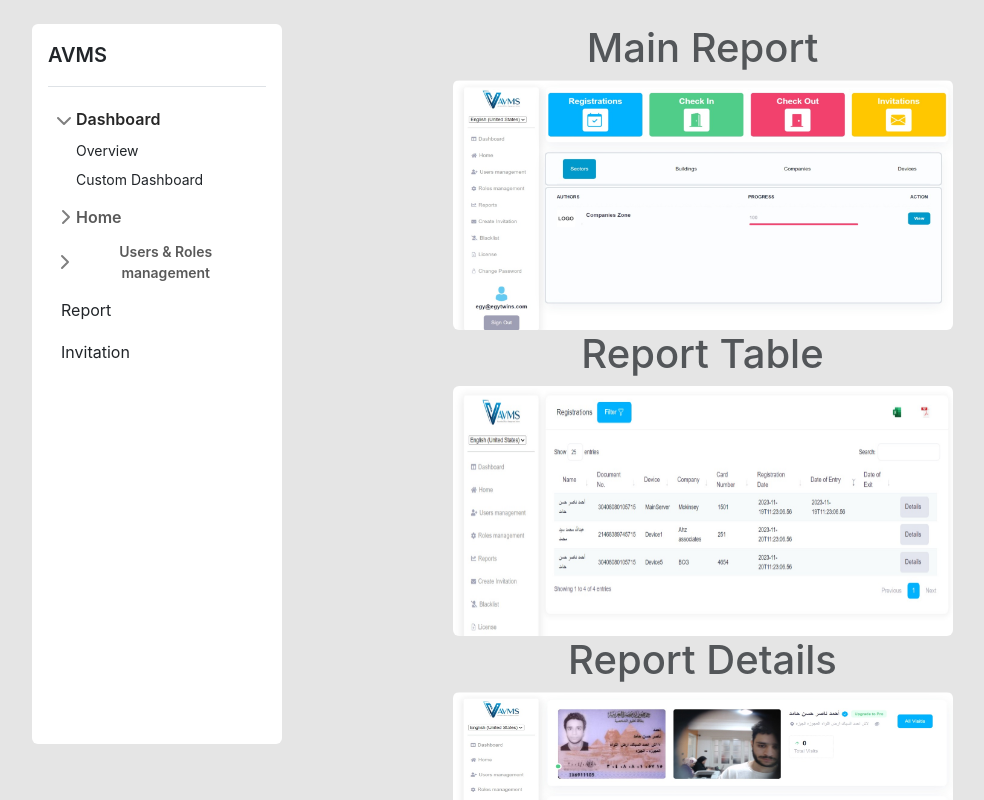
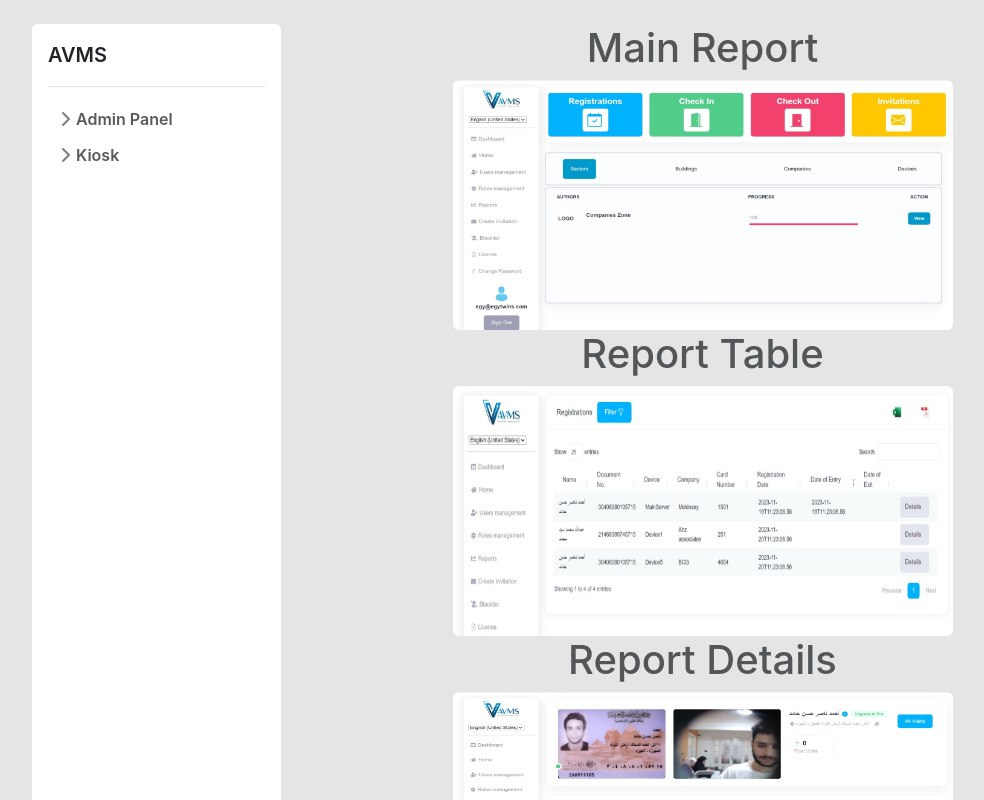
Before and after one commit to Ahmed-Nasser99/AVMS_Docs, a React (Create React App) app: page /#/report in a window 1280 px wide. Shown: the top 800 px of the page, without its empty margins (4-988 px from the left). Built offline with nearby package versions, Linux system fonts and the light colour scheme.

Commit message:
Change Sidebar Tabs

```diff
--- a/package.json
+++ b/package.json
@@ -2,6 +2,7 @@
   "name": "docs",
   "version": "0.1.0",
   "private": true,
+  "homepage": "./",
   "dependencies": {
     "@fortawesome/fontawesome-free": "^6.4.2",
     "@testing-library/jest-dom": "^5.17.0",
--- a/src/Components/Image/Image.jsx
+++ b/src/Components/Image/Image.jsx
@@ -1,10 +1,10 @@
 import React from "react";
 import ModalToViewImage from "../../utilities/ModalToViewImage/ModalToViewImage";
 
-export default function Image({ src, alt, className }) {
+export default function Image({ src, alt, className, modalImage }) {
   return (
     <>
-      <ModalToViewImage src={src} />
+      <ModalToViewImage src={modalImage || src} />
       <img
         src={src}
         alt={alt}
@@ -12,9 +12,6 @@ export default function Image({ src, alt, className }) {
         className={className}
         data-bs-toggle="modal"
         data-bs-target="#exampleModal"
-        onClick={() => {
-          console.log("CLICK");
-        }}
       />
     </>
   );
--- a/src/Components/Layout/Layout.jsx
+++ b/src/Components/Layout/Layout.jsx
@@ -4,8 +4,8 @@ import { Outlet } from "react-router-dom";
 
 export default function Layout() {
   return (
-    <div className="container m-0">
-      <div className="row p-4">
+    <div className="container m-0 container-h">
+      <div className="row p-4 h-100 row-h">
         <div className="col-md-3">
           <Sidebar />
         </div>
--- a/src/Components/Sidebar/Sidebar.jsx
+++ b/src/Components/Sidebar/Sidebar.jsx
@@ -7,23 +7,36 @@ import UsersRoles from "../../Tabs Category/Users&Roles/Users&Roles";
 export default function Sidebar({ setDisplaySidebar, DisplaySidebar }) {
   return (
     <div className="flex-shrink-0 p-3 bg-white w-100 h-100 rounded sidebar">
-      <a
+      <Link
         href="/"
         className="d-flex align-items-center pb-3 mb-3 link-dark text-decoration-none border-bottom"
       >
         <span className="fs-5 fw-semibold">AVMS</span>
-      </a>
+      </Link>
+      <ul className="list-unstyled ps-0 m-0">
+        <li className="mb-1">
+          <button
+            className="btn btn-toggle align-items-center rounded collapsed"
+            data-bs-toggle="collapse"
+            data-bs-target="#show-dashboard-collapse"
+            aria-expanded="false"
+          >
+            Admin Panel
+          </button>
+        </li>
+      </ul>
+      <div className="collapse ps-2" id="show-dashboard-collapse">
         <ul className="list-unstyled ps-0">
           <li className="mb-1">
             <button
               className="btn btn-toggle align-items-center rounded collapsed"
               data-bs-toggle="collapse"
               data-bs-target="#dashboard-collapse"
-            aria-expanded="true"
+              aria-expanded="false"
             >
               Dashboard
             </button>
-          <div className="collapse show" id="dashboard-collapse">
+            <div className="collapse" id="dashboard-collapse">
               <DashboardCategory />
             </div>
           </li>
@@ -66,5 +79,18 @@ export default function Sidebar({ setDisplaySidebar, DisplaySidebar }) {
           </li>
         </ul>
       </div>
+      <ul className="list-unstyled ps-0 m-0">
+        <li className="mb-1">
+          <button
+            className="btn btn-toggle align-items-center rounded collapsed"
+            data-bs-toggle="collapse"
+            data-bs-target="#show-Kiosk-collapse"
+            aria-expanded="false"
+          >
+            Kiosk
+          </button>
+        </li>
+      </ul>
+    </div>
   );
 }
--- a/src/Pages/Home/DeviceTypes/DeviceTypes.jsx
+++ b/src/Pages/Home/DeviceTypes/DeviceTypes.jsx
@@ -1,11 +1,15 @@
 import React from "react";
 import indexDeviceType from "../../../assets/Images/Home/DeviceTypes/DeviceTypes.jpeg";
-
+import Image from "../../../Components/Image/Image";
 export default function DeviceTypes() {
   return (
     <div className="w-100 d-flex align-items-center justify-content-center flex-column">
       <h1 className="text-muted">Main DeviceType</h1>
-      <img src={indexDeviceType} alt={"Main Dashboard"} className={"rounded"} />
+      <Image
+        src={indexDeviceType}
+        alt={"Main Dashboard"}
+        className={"rounded"}
+      />
     </div>
   );
 }
--- a/src/Pages/Home/Gates/Gates.jsx
+++ b/src/Pages/Home/Gates/Gates.jsx
@@ -1,11 +1,11 @@
 import React from "react";
 import indexGates from "../../../assets/Images/Home/Gates/Gates.jpeg";
-
+import Image from "../../../Components/Image/Image";
 export default function Gates() {
   return (
     <div className="w-100 d-flex align-items-center justify-content-center flex-column">
       <h1 className="text-muted">Main Gates</h1>
-      <img src={indexGates} alt={"Main Dashboard"} className={"rounded"} />
+      <Image src={indexGates} alt={"Main Dashboard"} className={"rounded"} />
     </div>
   );
 }
--- a/src/Pages/Home/Sectors/Sectors.jsx
+++ b/src/Pages/Home/Sectors/Sectors.jsx
@@ -1,11 +1,11 @@
 import React from "react";
 import indexSector from "../../../assets/Images/Home/Sectors/Sectors.jpeg";
-
+import Image from "../../../Components/Image/Image";
 export default function Sectors() {
   return (
     <div className="w-100 d-flex align-items-center justify-content-center flex-column">
       <h1 className="text-muted">Main Sector</h1>
-      <img src={indexSector} alt={"Main Dashboard"} className={"rounded"} />
+      <Image src={indexSector} alt={"Main Dashboard"} className={"rounded"} />
     </div>
   );
 }
--- a/src/Pages/Report/Report.jsx
+++ b/src/Pages/Report/Report.jsx
@@ -4,14 +4,48 @@ import ReportContainer from "../../assets/Images/Reports/ReportContainer.jpeg";
 import ReportDetails from "../../assets/Images/Reports/RecordDetails.jpeg";
 import Image from "../../Components/Image/Image";
 export default function Report() {
+  let [ChosseImage, setImage] = React.useState("ahmed");
   return (
     <div className="w-100 d-flex align-items-center justify-content-center flex-column">
       <h1 className="text-muted">Main Report</h1>
-      <Image src={indexReport} alt={"Main Report"} className={"rounded"} />
+      <div
+        onClick={() => {
+          setImage(indexReport);
+        }}
+      >
+        <Image
+          src={indexReport}
+          alt={"Main Report"}
+          className={"rounded"}
+          modalImage={ChosseImage}
+        />
+      </div>
       <h1 className="text-muted">Report Table</h1>
-      <Image src={ReportContainer} alt={"Report Table"} className={"rounded"} />
+      <div
+        onClick={() => {
+          setImage(ReportContainer);
+        }}
+      >
+        <Image
+          src={ReportContainer}
+          alt={"Report Table"}
+          className={"rounded"}
+          modalImage={ChosseImage}
+        />
+      </div>
       <h1 className="text-muted">Report Details</h1>
-      <Image src={ReportDetails} alt={"Report Details"} className={"rounded"} />
+      <div
+        onClick={() => {
+          setImage(ReportDetails);
+        }}
+      >
+        <Image
+          src={ReportDetails}
+          alt={"Report Details"}
+          className={"rounded"}
+          modalImage={ChosseImage}
+        />
+      </div>
     </div>
   );
 }
--- a/src/index.css
+++ b/src/index.css
@@ -18,7 +18,11 @@ code {
 html {
   height: -webkit-fill-available;
 }
-
+#root,
+.container-h,
+.row-h {
+  min-height: 100vh;
+}
 main {
   display: flex;
   flex-wrap: nowrap;
@@ -107,10 +111,7 @@ main {
   line-height: 1.25;
 }
 .sidebar {
-  height: 90vh !important;
-  overflow-y: auto !important;
-  width: 250px !important;
-  position: fixed;
+  height: 90%;
 }
 img {
   width: 500px !important;
```
Lines whose indentation alone changed are shown as unchanged.
